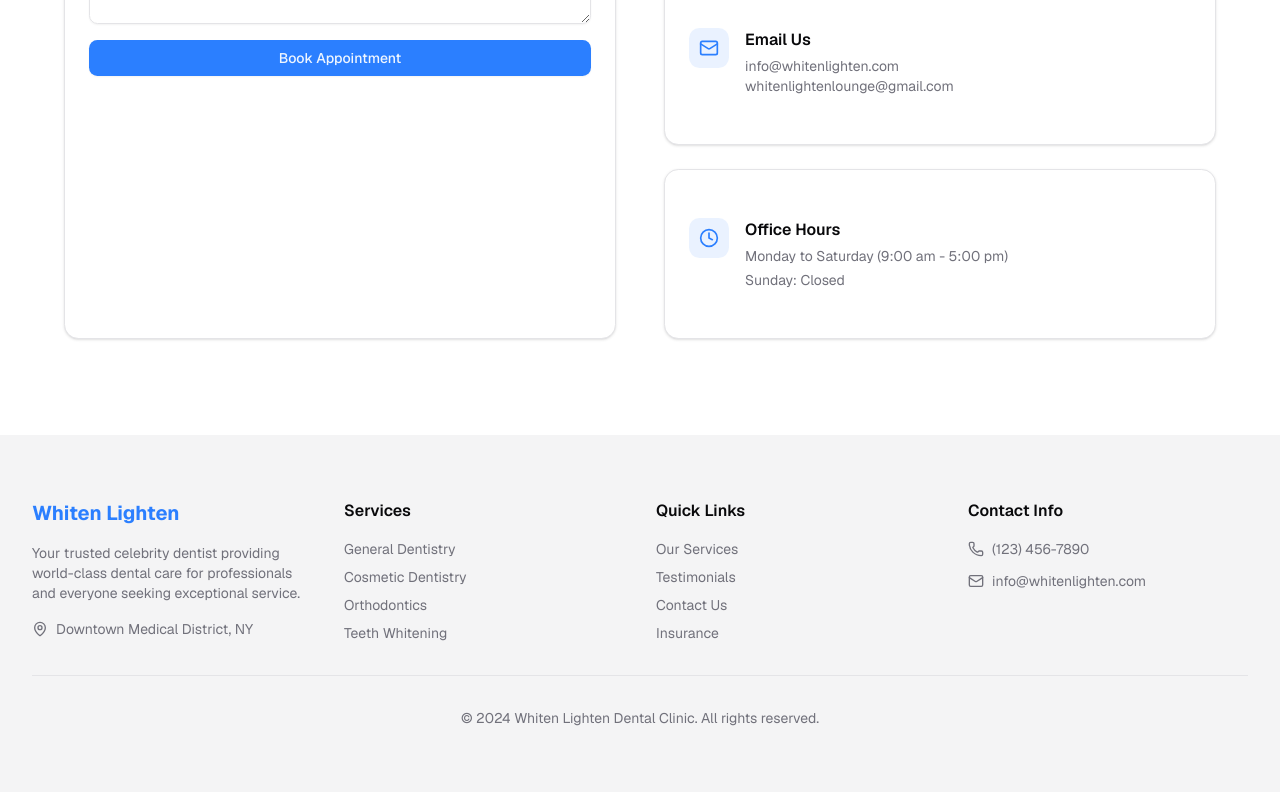
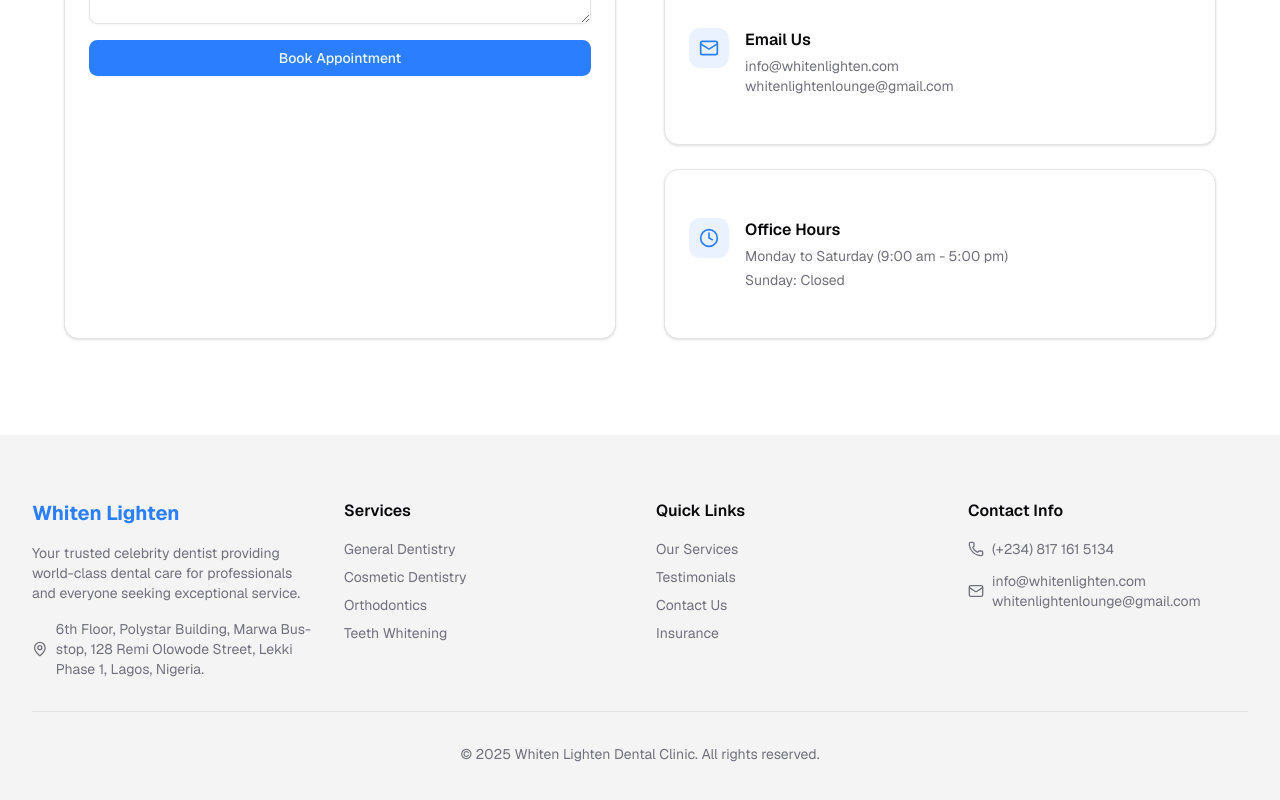
Before and after one commit to iscedcs/celebrity-dentist, a Next.js app: page / in a window 1280 px wide. Shown: the part 3265-4065 px from the top of the page. Built offline with nearby package versions, Linux system fonts and the light colour scheme; no server answers.

Commit message:
fix: update footer contact information and year display

```diff
--- a/components/homepage/footer.tsx
+++ b/components/homepage/footer.tsx
@@ -1,6 +1,7 @@
-import { MapPin, Phone, Mail } from "lucide-react";
+import { Mail, MapPin, Phone } from "lucide-react";
 
 export function Footer() {
+  const currentYear = new Date().getFullYear();
   return (
     <footer className="bg-muted py-12 sm:py-16">
       <div className="container mx-auto px-4 sm:px-6 lg:px-8">
@@ -16,7 +17,10 @@ export function Footer() {
             </p>
             <div className="flex items-center gap-2 text-sm text-muted-foreground">
               <MapPin className="h-4 w-4" />
-              <span>Downtown Medical District, NY</span>
+              <span className=" w-[260px]">
+                6th Floor, Polystar Building, Marwa Bus-stop, 128 Remi Olowode
+                Street, Lekki Phase 1, Lagos, Nigeria.
+              </span>
             </div>
           </div>
 
@@ -102,20 +106,28 @@ export function Footer() {
               <li className="flex items-center gap-2">
                 <Phone className="h-4 w-4" />
                 <a
-                  href="tel:+1234567890"
+                  href="tel:+2348171615134"
                   className="hover:text-primary transition-colors"
                 >
-                  (123) 456-7890
+                  (+234) 817 161 5134
                 </a>
               </li>
               <li className="flex items-center gap-2">
                 <Mail className="h-4 w-4" />
+                <div className=" flex flex-col">
                   <a
                     href="mailto:info@whitenlighten.com"
                     className="hover:text-primary transition-colors"
                   >
                     info@whitenlighten.com
                   </a>
+                  <a
+                    href="mailto:whitenlightenlounge@gmail.com"
+                    className="hover:text-primary transition-colors"
+                  >
+                    whitenlightenlounge@gmail.com
+                  </a>
+                </div>
               </li>
             </ul>
           </div>
@@ -123,7 +135,7 @@ export function Footer() {
 
         <div className="border-t border-border mt-8 pt-8 text-center">
           <p className="text-sm text-muted-foreground">
-            © 2024 Whiten Lighten Dental Clinic. All rights reserved.
+            © {currentYear} Whiten Lighten Dental Clinic. All rights reserved.
           </p>
         </div>
       </div>
```
Lines whose indentation alone changed are shown as unchanged.
